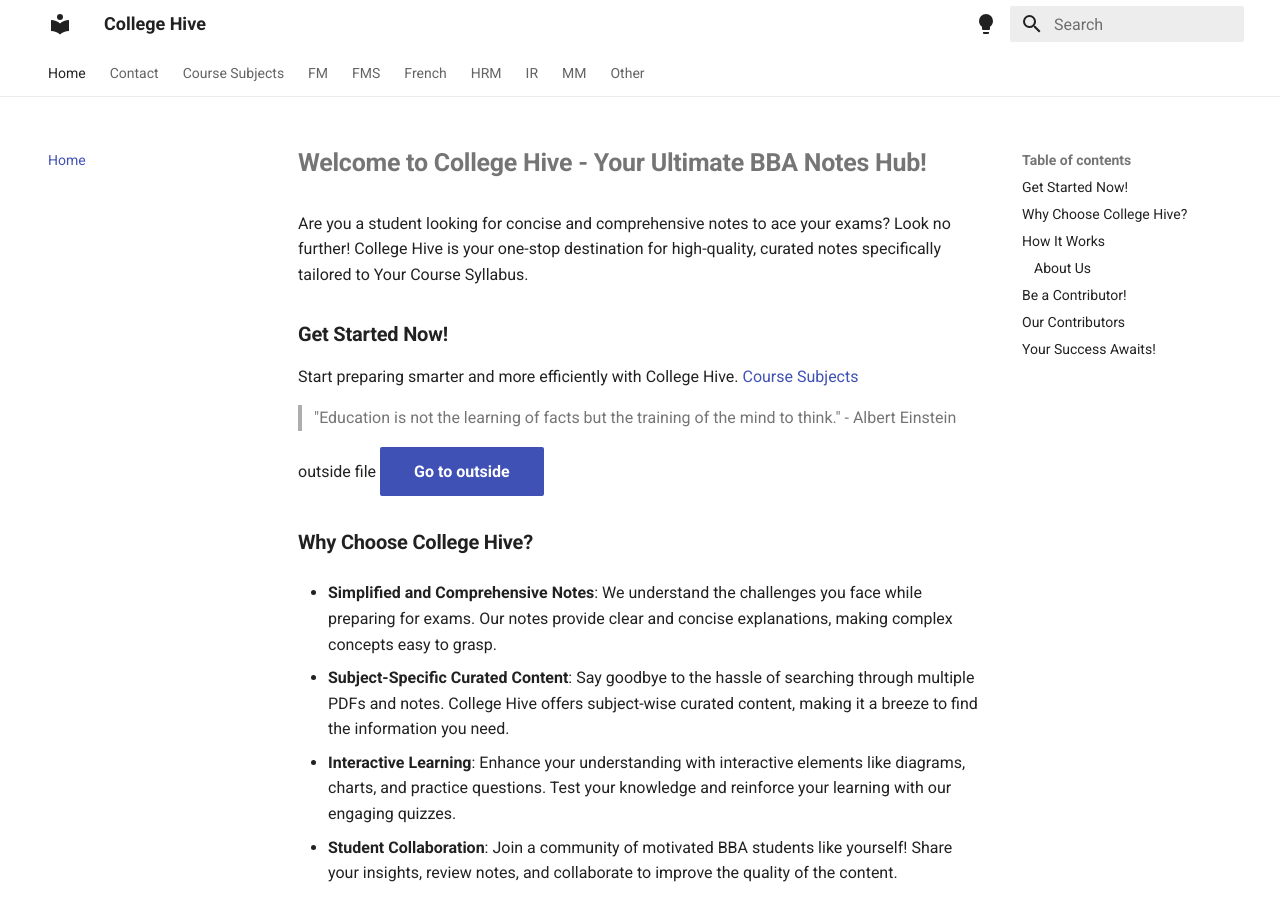
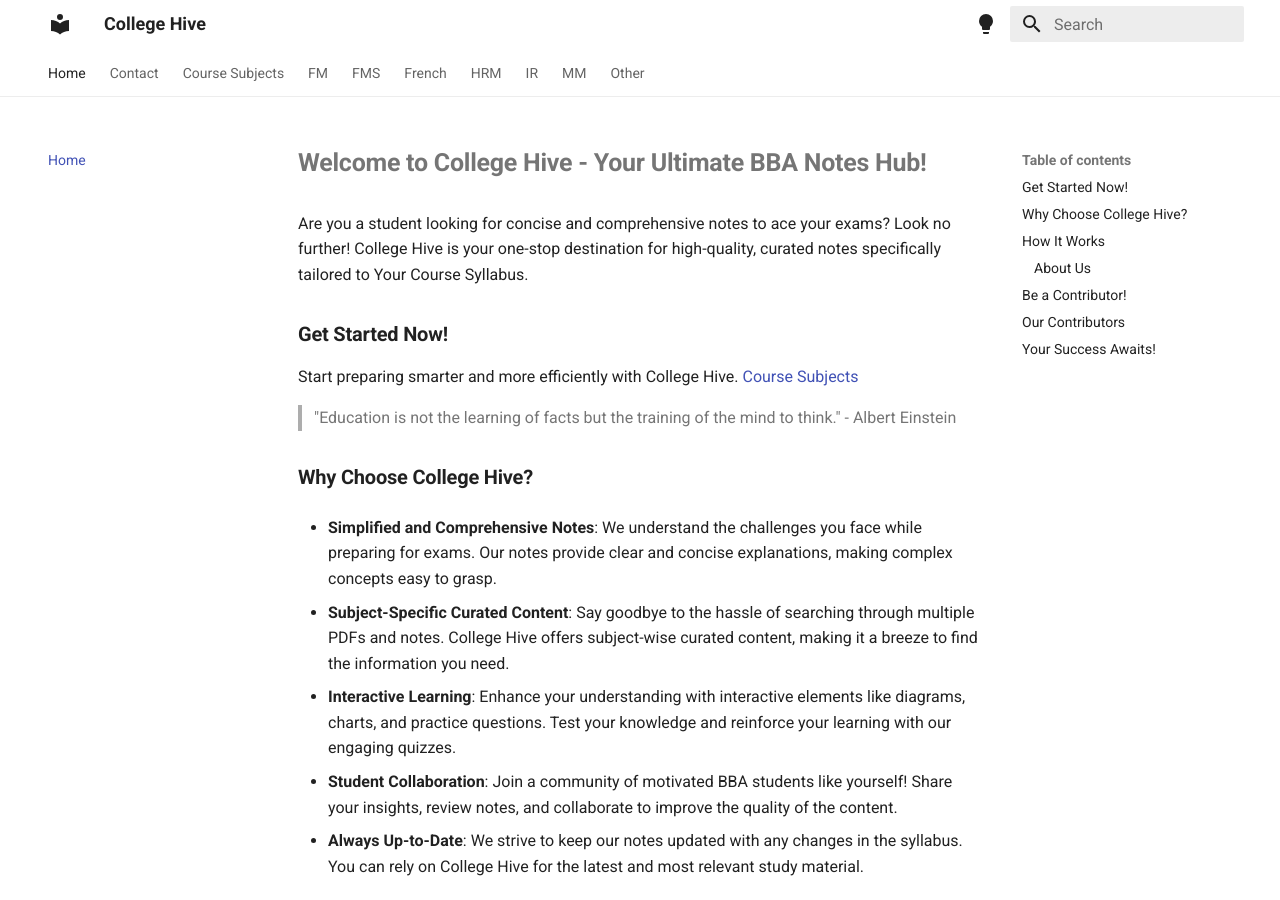
Before and after one commit to sanjay9583/Notesapp, an MkDocs documentation site: the page built from docs/index.md, in a window 1280 px wide and 900 px high. Built offline with MkDocs 1.6.1 and Material for MkDocs 9.7.7, drawn with Linux system fonts in a browser that asks for light colours.

Commit message:
Update index.md

```diff
--- a/docs/index.md
+++ b/docs/index.md
@@ -40,7 +40,7 @@
 
 > "Education is not the learning of facts but the training of the mind to think." - Albert Einstein
 
-outside file [Go to outside](../main.html){.md-button .md-button--primary}
+<!-- outside file [Go to outside](../main.html){.md-button .md-button--primary} -->
 
 ## Why Choose College Hive?
 
```
